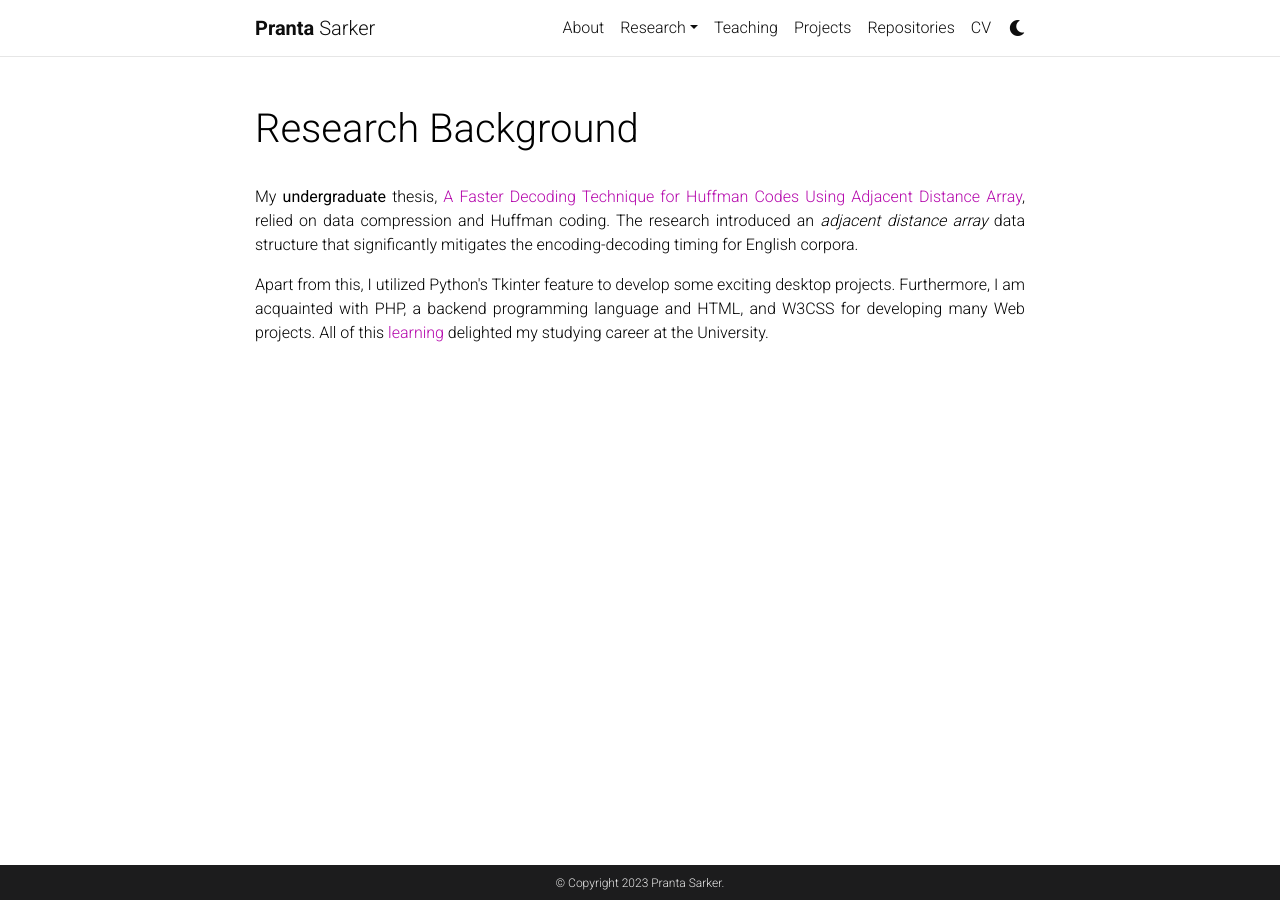
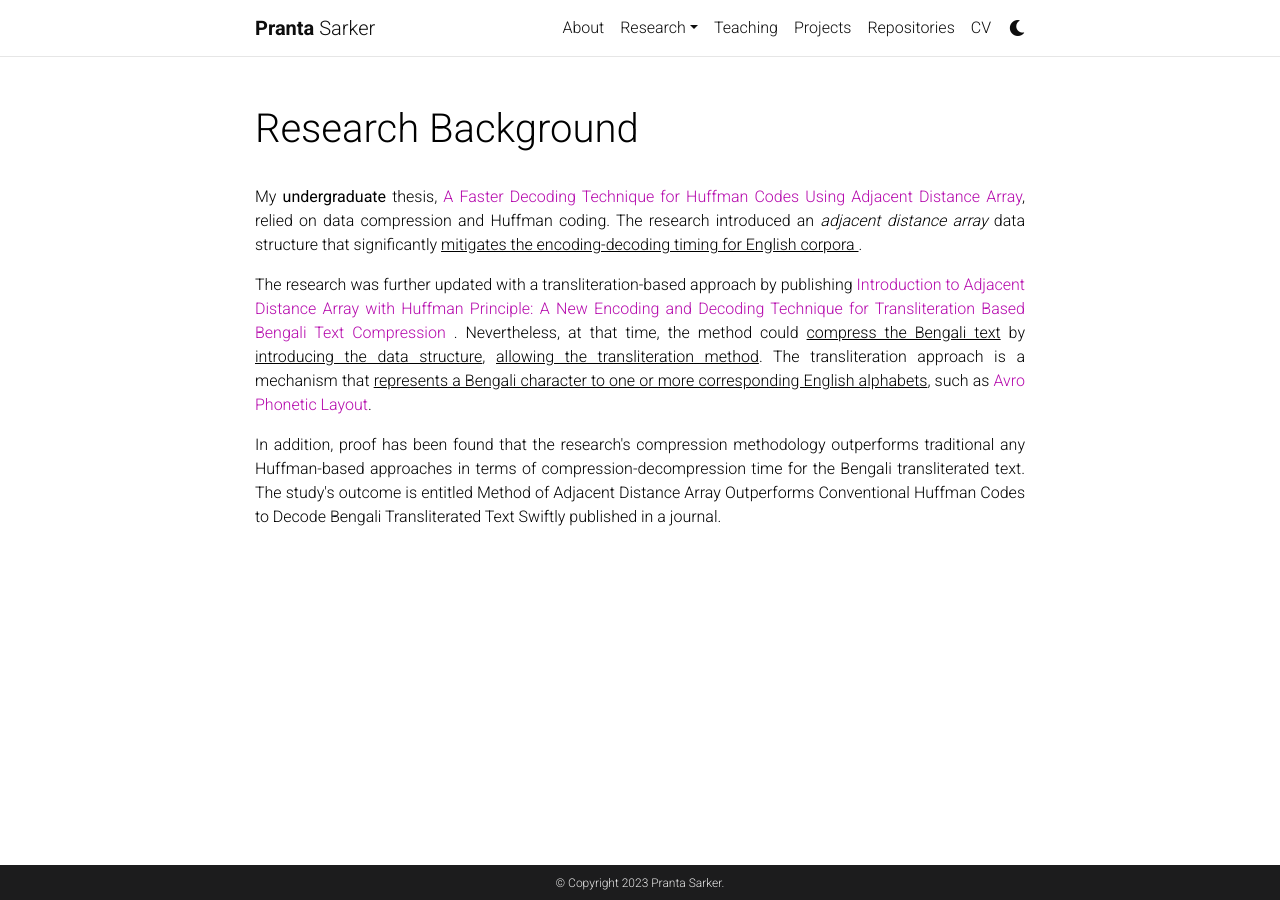
Before and after one commit to psarkerbd/psarkerbd.github.io, a Jekyll site: the page built from _pages/background.md, in a window 1280 px wide. Built offline with Jekyll 4.4.1, drawn with Linux system fonts in a browser that asks for light colours; comment, search, counter and statistics services are not loaded; a style sheet for code colours, icons or effects is not loaded.

Commit message:
Update background.md

```diff
--- a/_pages/background.md
+++ b/_pages/background.md
@@ -5,13 +5,13 @@ permalink: /r_background/
 ---
 
 <p style="text-align: justify">
-My <b>undergraduate</b> thesis, <a href='https://link.springer.com/chapter/10.1007/978-981-15-3607-6_25'>A Faster Decoding Technique for Huffman Codes Using Adjacent Distance Array</a>, relied on data compression and Huffman coding. The research introduced an <em>adjacent distance array</em> data structure that significantly mitigates the encoding-decoding timing for English corpora.
+My <b>undergraduate</b> thesis, <a href='https://link.springer.com/chapter/10.1007/978-981-15-3607-6_25'>A Faster Decoding Technique for Huffman Codes Using Adjacent Distance Array</a>, relied on data compression and Huffman coding. The research introduced an <em>adjacent distance array</em> data structure that significantly <u>mitigates the encoding-decoding timing for English corpora </u>.
 </p>
 
 <p style="text-align: justify">
-
+The research was further updated with a transliteration-based approach by publishing <a href='https://link.springer.com/chapter/10.1007/978-981-33-4299-6_45'>Introduction to Adjacent Distance Array with Huffman Principle: A New Encoding and Decoding Technique for Transliteration Based Bengali Text Compression </a>. Nevertheless, at that time, the method could <u>compress the Bengali text</u> by <u>introducing the data structure</u>, <u>allowing the transliteration method</u>. The transliteration approach is a mechanism that <u>represents a Bengali character to one or more corresponding English alphabets</u>, such as <a href='https://www.omicronlab.com/avro-keyboard.html'>Avro Phonetic Layout</a>.
 </p>
 
 <p style="text-align: justify">
-Apart from this, I utilized Python's Tkinter feature to develop some exciting desktop projects. Furthermore, I am acquainted with PHP, a backend programming language and HTML, and W3CSS for developing many Web projects. All of this <a href='https://psarkerbd.github.io/repositories/'>learning</a> delighted my studying career at the University.
+In addition, proof has been found that the research's compression methodology outperforms traditional any Huffman-based approaches in terms of compression-decompression time for the Bengali transliterated text. The study's outcome is entitled Method of Adjacent Distance Array Outperforms Conventional Huffman Codes to Decode Bengali Transliterated Text Swiftly published in a journal.
 </p>
```
